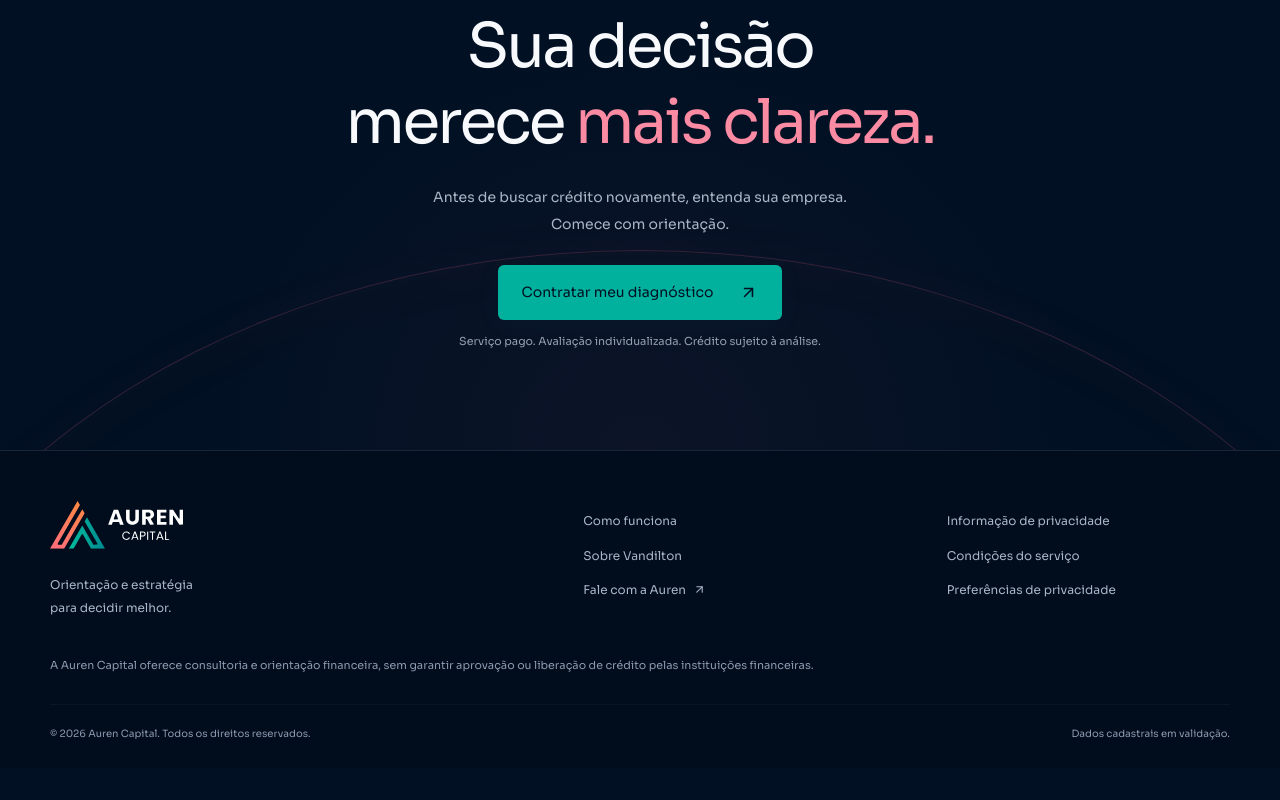
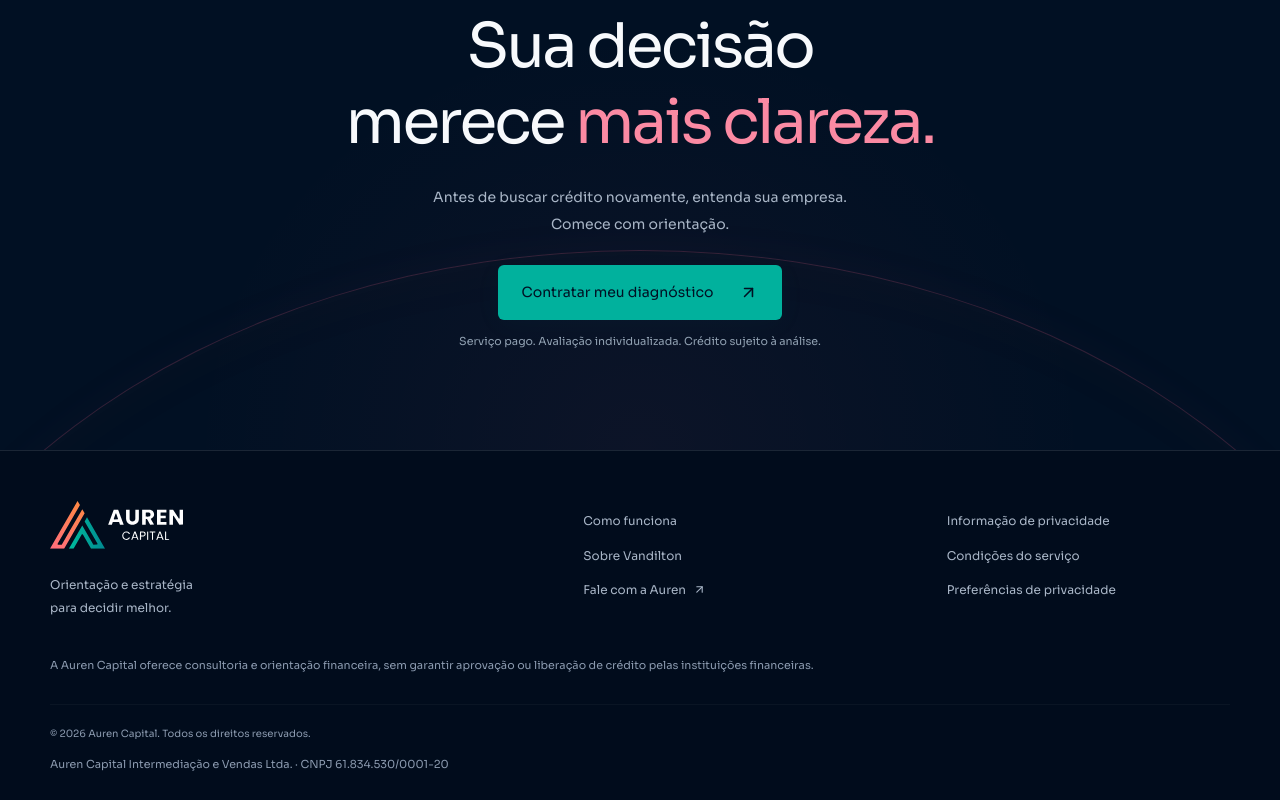
Before and after one commit to jeremiasthomaz8-commits/AurenCapital, a React (Vite) app: page / in a window 1280 px wide. Shown: the part 7992-8792 px from the top of the page. Before the commit the page ends 8760 px from the top, so only its background shows below. Built offline with nearby package versions, Linux system fonts and the light colour scheme; no server answers.

Commit message:
Inclui CNPJ e razão social no rodapé

```diff
--- a/src/App.tsx
+++ b/src/App.tsx
@@ -238,10 +238,9 @@ export default function App() {
           </p>
           <div className="footer-bottom">
             <span>© 2026 Auren Capital. Todos os direitos reservados.</span>
-            <span>Dados cadastrais em validação.</span>
           </div>
           {brand.legalName && (
-            <p>
+            <p className="footer-legal">
               {brand.legalName} · CNPJ {brand.cnpj}
             </p>
           )}
--- a/src/config.ts
+++ b/src/config.ts
@@ -7,8 +7,8 @@ export const brand = {
     hero: "/vandilton-santos.png" as string | null,
     founder: "/vandilton-santos-sobre.png" as string | null,
   },
-  legalName: null as string | null,
-  cnpj: null as string | null,
+  legalName: "Auren Capital Intermediação e Vendas Ltda." as string | null,
+  cnpj: "61.834.530/0001-20" as string | null,
   supportEmail: null as string | null,
 };
 
--- a/src/styles.css
+++ b/src/styles.css
@@ -1677,6 +1677,13 @@ section[id] {
   color: #8b9aaf;
   line-height: 1.9;
 }
+.footer-legal {
+  margin-top: 12px;
+  font-size: 11px;
+  line-height: 1.8;
+  color: #8b9aaf;
+  overflow-wrap: anywhere;
+}
 .footer-bottom {
   margin-top: 28px;
   padding-top: 20px;
```
